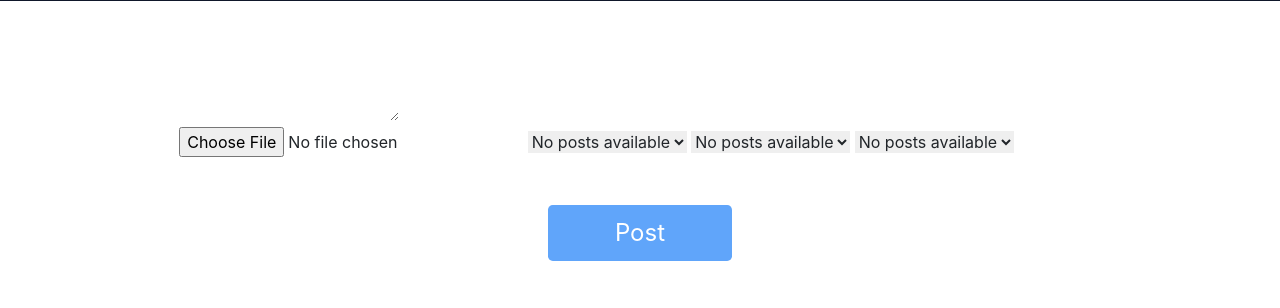
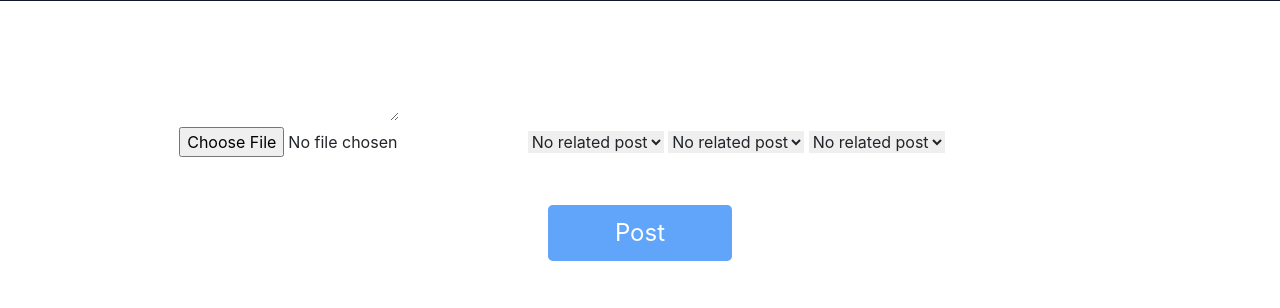
Before and after one commit to pritansh-sahsani/the-bland-mirror, a Flask app: page /create_post in a window 1280 px wide. Shown: the part 53-361 px from the top of the page. Run offline with Flask 2, Linux system fonts and the light colour scheme; the visitor is signed in with stand-in values (Sample User, id 1); data that the repository does not hold is empty; style sheets or scripts are compiled from the project's sources; parts of the project's set-up code (start-up, migrations or seed data) failed here and were passed over; some libraries are stand-ins or nearby versions.

Commit message:
fixed the bugs (previously mentioned)
also, fixed another bug where the tag won't render, but instead show in the blog post

```diff
--- a/main/routes.py
+++ b/main/routes.py
@@ -46,19 +46,22 @@ def post(post_url):
         Posts.views, Posts.comments, Posts.likes
     ).all()
 
-
-    # if less than three related posts, then add random post
+    # if less than three related posts, then add random posts
     random_posts = []
     if len(related_posts) < 3:
         num_random_posts = 3 - len(related_posts)
+        exclude_post_ids = [post.id] + [related_post.id for related_post in related_posts]
         random_posts = Posts.query.filter(
-            Posts.id != post.id  # Exclude the current post
+            ~Posts.id.in_(exclude_post_ids)  # Exclude the current post and related posts
         ).with_entities(
             Posts.id, Posts.title, Posts.url_title, Posts.cover_img,
             Posts.views, Posts.comments, Posts.likes
         ).order_by(func.random()).limit(num_random_posts).all()
 
     related_posts += random_posts
+
+    related_posts = list(set(related_posts))
+    related_posts = [related_post for related_post in related_posts if related_post.id != post.id]
 
     like = Likes.query.filter_by(post_no = post.id).filter_by(ip_address = user_ip).first()
     if like is None:
@@ -205,8 +208,9 @@ def create_post():
     posts = Posts.query.order_by(Posts.created_at.desc()).all()
 
     choices = [(post.id, post.title) for post in posts]
+    choices.insert(0, ('', 'No related post'))
 
-    post_form=PostForm(selection_choices=choices)
+    post_form = PostForm(selection_choices=choices)
 
     if not choices:
         default_choice = ('', 'No posts available')
--- a/main/templates/post_page.html
+++ b/main/templates/post_page.html
@@ -125,7 +125,7 @@
         <div class="w-90% mx-auto mt-5% mb-5%">
             <p class="text-base mb-5 ">{{ post.created_at.strftime("%d %B %Y") }}</p>
             <p class="text-6xl -ml-2 post_font">{{ post.title }}</p>
-            <p class="text-2xl mt-4 post_font">{{ post.content }}</p>
+            <p class="text-2xl mt-4 post_font">{{ post.content | safe }}</p>
             <div class="h-10% mt-10%">
                 <hr class="mb-2 border-slate-400"/>
                 {% if post.views == 1 %}
```
Also changed, not shown: main/static/post_img/2.png, main/static/post_img/3.png (added), main/static/post_img/adsf.png (added), main/the_bland_mirror.sqlite3.
